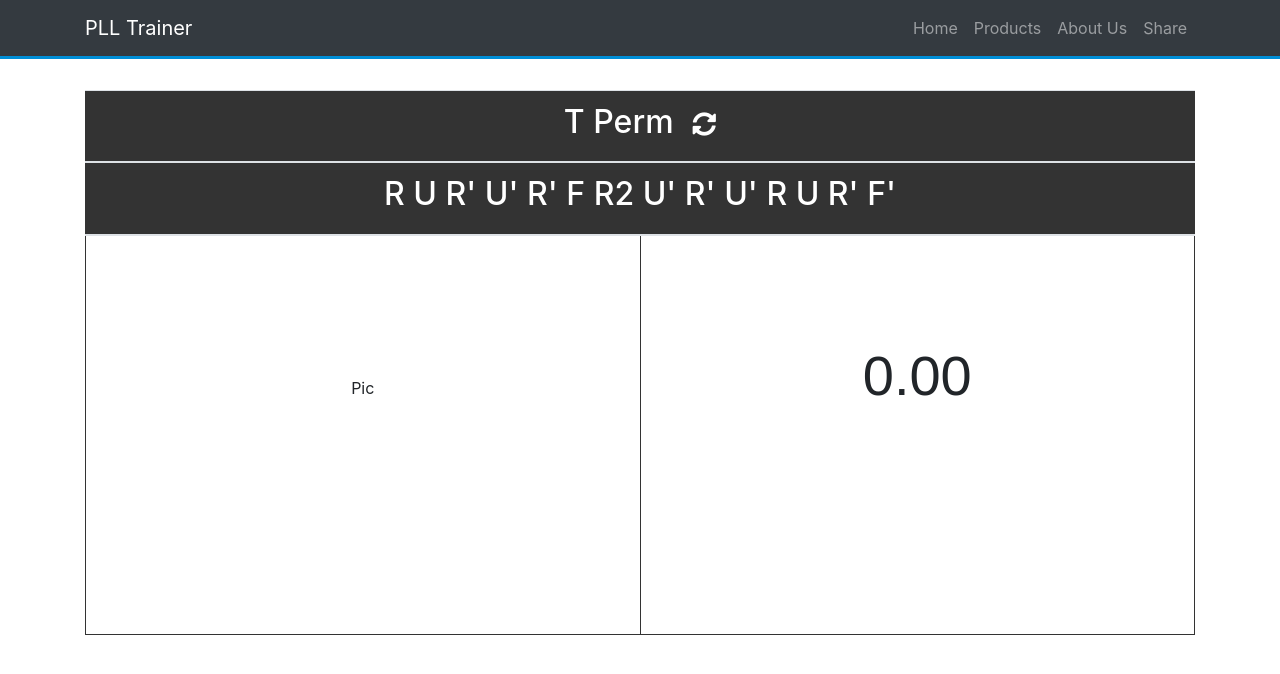
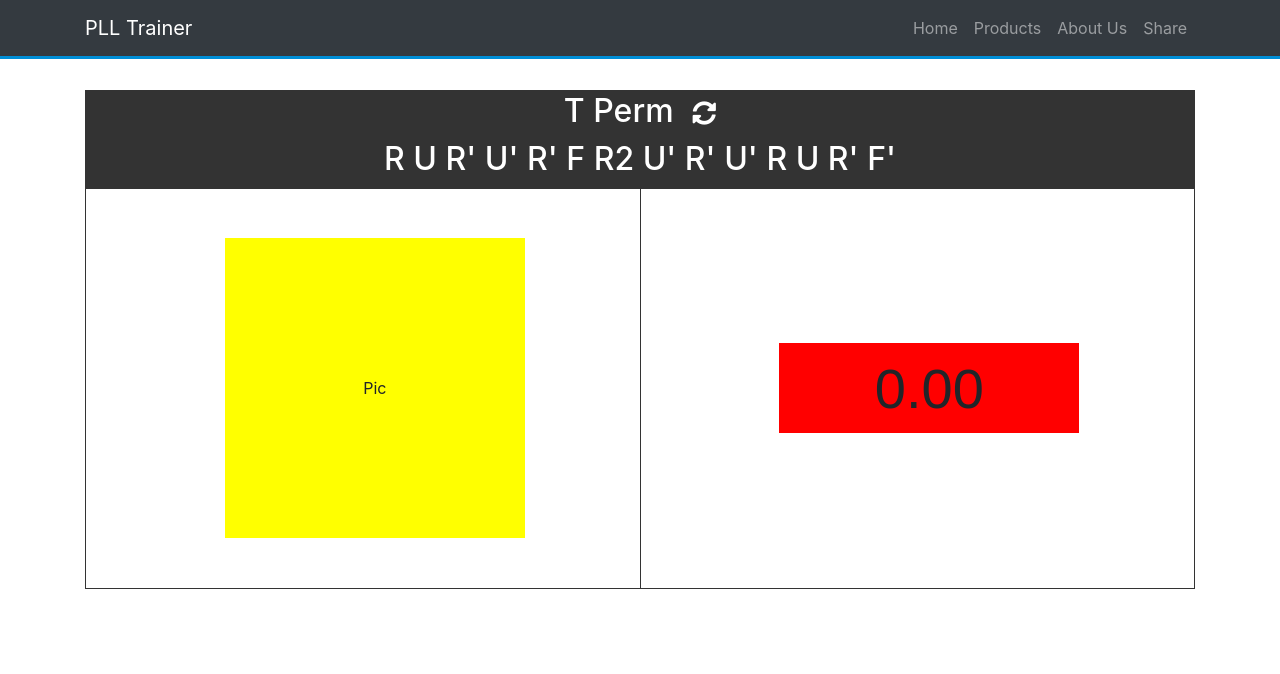
Before and after one commit to Nilesh-Saini-09/PLL-Trainer, a plain HTML site: page index.html in a window 1280 px wide. Drawn offline with nearby package versions, Linux system fonts and the light colour scheme.

Commit message:
Fixed errors and modified markup

```diff
--- a/index.html
+++ b/index.html
@@ -40,7 +40,7 @@
 
     <!-- body -->
     <div class="container main-timer">
-        <table class='table'>
+        <table class=''>
             <thead>
                 <tr>
                     <th colspan="2">
@@ -64,15 +64,16 @@
                     <div id="snackbar">Press Spacebar to START/STOP the Timer...</div>
                 </td>
                     <td>
-                      <div id="timer">
+
                         <div id='displayTime'>
                             <span id='minute' class='display-4'></span>
                             <span id='minColon' class='display-4'></span>
-                            <span id='second' class='display-4'>0</span> <span class='display-4'>.</span>
+                            <span id='second' class='display-4'>0</span>
+                            <span class='display-4'>.</span>
                             <span id='milliSec' class='display-4'>00</span>
 
                           </div>
-                      </div>
+
                     </td>
                 </tr>
             </tbody>
--- a/style.css
+++ b/style.css
@@ -23,12 +23,14 @@ td {
   width: 25em;
   height: 25em;
   border: 1px solid #333;
+  text-align: center;
 }
 
 td div {
   display: flex;
   justify-content: center;
   align-items: center;
+  background-color: yellow;
 }
 
 th div {
@@ -47,24 +49,38 @@ th {
 }
 
 .alg-image {
-  display: flex;
-  align-items: center;
-  margin-top: 8em;
+  width: 300px;
+  height: 300px;
+  margin-left: 25%;
 }
 
-#timer {
-  margin-top: 8em;
-}
-
-#displayTime {
+/* #timer {
   width: 310px;
   height: 100px;
   font-size: 5em;
   position: absolute;
-  /* margin-left: 40%; */
-  /* margin-top: 128.5px; */
+} */
+
+#displayTime {
+  background-color: red;
+  width: 300px;
+  height: 90px;
+  font-size: 5em;
   font-family: "Archivo Black", sans-serif;
+  padding: 5px;
+  margin-left: 25%;
 }
+
+/* #displayTime {
+  width: 310px;
+  height: 100px;
+  font-size: 5em;
+  position: absolute;
+  margin-left: 40%;
+  margin-top: 128.5px;
+  font-family: "Archivo Black", sans-serif;
+  background-color: blue;
+} */
 
 .fas {
   cursor: pointer;
```
Also changed, not shown: app.js (line endings or trailing spaces).
